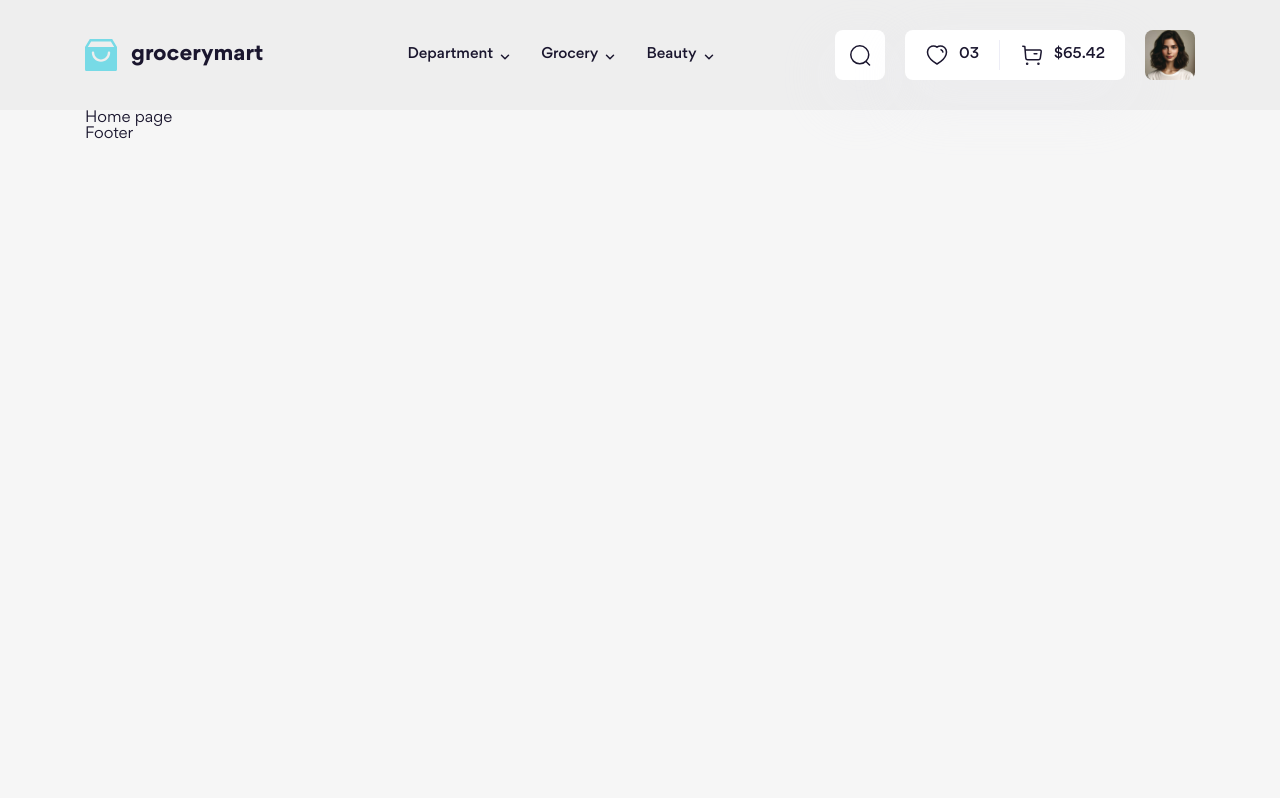
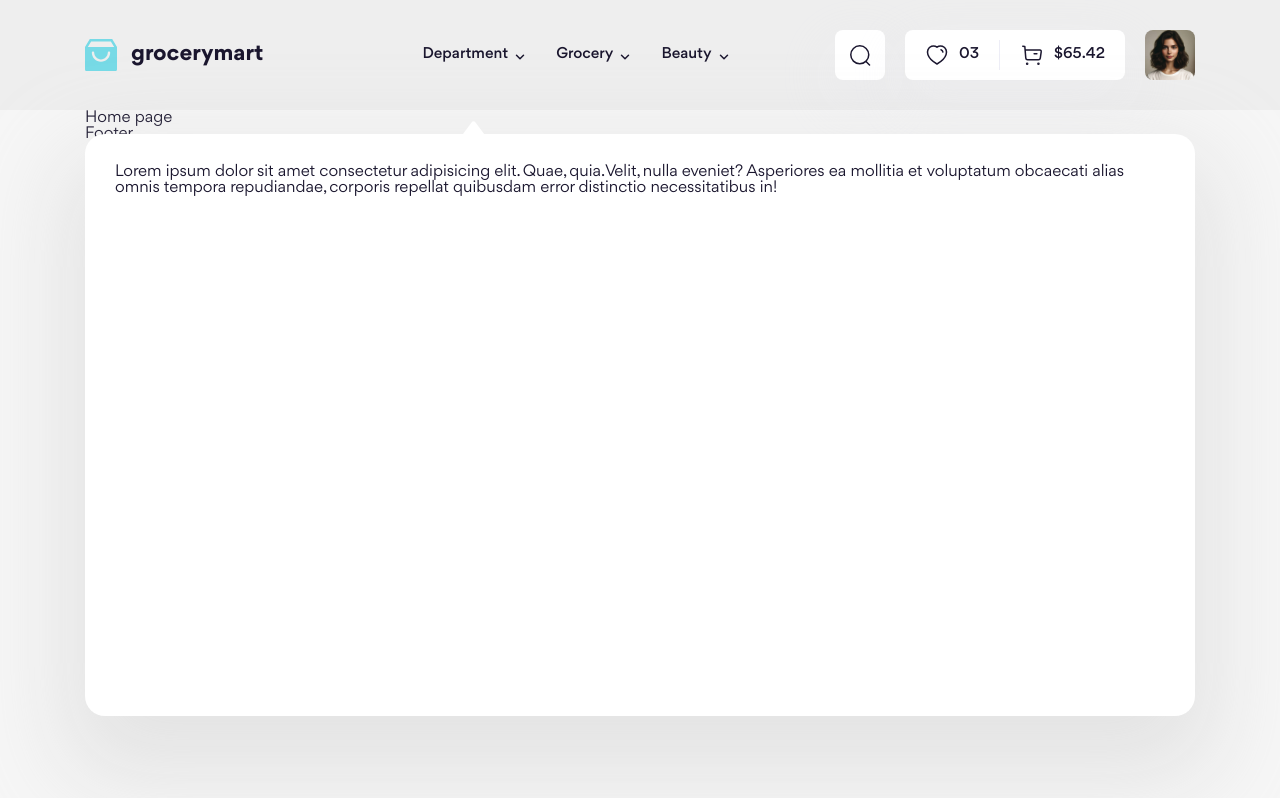
Before and after one commit to tuan782000/f8-project-08, a website: page index.html in a window 1280 px wide. Drawn offline with Linux system fonts and the light colour scheme.

Commit message:
Dựng khung phần Mega menu

```diff
--- a/assets/js/script.js
+++ b/assets/js/script.js
@@ -1,15 +1,90 @@
+const $ = document.querySelector.bind(document);
+const $$ = document.querySelectorAll.bind(document);
+
+/**
+ * Hàm tải template
+ *
+ * Cách dùng:
+ * <div id="parent"></div>
+ * <script>
+ *  load("#parent", "./path-to-template.html");
+ * </script>
+ */
 function load(selector, path) {
     const cached = localStorage.getItem(path);
     if (cached) {
-        document.querySelector(selector).innerHTML = cached;
+        $(selector).innerHTML = cached;
     }
 
     fetch(path)
         .then((res) => res.text())
         .then((html) => {
             if (html !== cached) {
-                document.querySelector(selector).innerHTML = html;
+                $(selector).innerHTML = html;
                 localStorage.setItem(path, html);
             }
+        })
+        .finally(() => {
+            window.dispatchEvent(new Event("template-loaded"));
         });
 }
+
+/**
+ * Hàm kiểm tra một phần tử
+ * có bị ẩn bởi display: none không
+ */
+function isHidden(element) {
+    if (!element) return true;
+
+    if (window.getComputedStyle(element).display === "none") {
+        return true;
+    }
+
+    let parent = element.parentElement;
+    while (parent) {
+        if (window.getComputedStyle(parent).display === "none") {
+            return true;
+        }
+        parent = parent.parentElement;
+    }
+
+    return false;
+}
+
+/**
+ * Hàm buộc một hành động phải đợi
+ * sau một khoảng thời gian mới được thực thi
+ */
+function debounce(func, timeout = 300) {
+    let timer;
+    return (...args) => {
+        clearTimeout(timer);
+        timer = setTimeout(() => {
+            func.apply(this, args);
+        }, timeout);
+    };
+}
+
+/**
+ * Hàm tính toán vị trí arrow cho dropdown
+ *
+ * Cách dùng:
+ * 1. Thêm class "js-dropdown-list" vào thẻ ul cấp 1
+ * 2. CSS "left" cho arrow qua biến "--arrow-left-pos"
+ */
+const calArrowPos = debounce(() => {
+    if (isHidden($(".js-dropdown-list"))) return;
+
+    const items = $$(".js-dropdown-list > li");
+
+    items.forEach((item) => {
+        const arrowPos = item.offsetLeft + item.offsetWidth / 2;
+        item.style.setProperty("--arrow-left-pos", `${arrowPos}px`);
+    });
+});
+
+// Tính toán lại vị trí arrow khi resize trình duyệt
+window.addEventListener("resize", calArrowPos);
+
+// Tính toán lại vị trí arrow sau khi tải template
+window.addEventListener("template-loaded", calArrowPos);
--- /dev/null
+++ b/scss/components/_dropdown.scss
@@ -0,0 +1,29 @@
+.dropdown {
+    position: absolute;
+    left: 0;
+
+    width: min(1240px, 100%);
+    padding-top: 54px;
+    // display: none;
+
+    &__inner {
+        position: relative;
+
+        height: 582px;
+
+        padding: 30px;
+
+        border-radius: 20px;
+        background: var(--dropdown-bg-color);
+        box-shadow: 0px 40px 90px 20px var(--dropdown-shadow-color);
+
+        &::before {
+            content: url("../icons/dropdown-arrow.svg");
+            position: absolute;
+            top: -13px;
+            left: var(--arrow-left-pos);
+            translate: -50%; // x
+            filter: var(--dropdown-arrow-color);
+        }
+    }
+}
--- a/scss/components/index.scss
+++ b/scss/components/index.scss
@@ -1 +1,2 @@
-@forward "./logo.scss"
+@forward "./logo.scss";
+@forward "./dropdown";
--- a/scss/layout/_header.scss
+++ b/scss/layout/_header.scss
@@ -13,6 +13,7 @@
 
 .top-bar {
     @extend %flexItemCenter;
+    position: relative;
     padding: 30px 0;
 
     @include abstracts.breakpoint(lg) {
@@ -45,17 +46,29 @@
 
     &__list {
         @extend %flexItemCenter;
-        gap: 30px;
+    }
+
+    &__item {
+        &:first-child {
+            padding-left: 0;
+        }
+        &:last-child {
+            padding-right: 0;
+        }
+        &:hover .dropdown {
+            display: block;
+        }
     }
 
     &__link {
+        @extend %flexItemCenter;
+        gap: 6px;
+        height: 50px;
+        padding: 0 15px;
+
         font-size: 1.5rem;
         font-weight: 500;
         line-height: 146.667%;
-
-        display: flex;
-        gap: 6px;
-        align-items: center;
     }
 
     &__arrow {
--- a/scss/theme/_dark.scss
+++ b/scss/theme/_dark.scss
@@ -3,9 +3,15 @@ html.dark {
     --icon-color: brightness(0) saturate(100%) invert(100%) sepia(5%)
         saturate(7500%) hue-rotate(69deg) brightness(126%) contrast(101%);
 
-    --body-bg: #292E39;
+    --body-bg: #292e39;
     --header-bg-color: #171c28;
     --top-act-group-bg-color: #292e39;
     --top-act-group-shadow: rgba(0, 0, 0, 0.2);
     --top-act-group-separate: #ededf6;
+
+    // Dropdown
+    --dropdown-bg-color: #2f3141;
+    --dropdown-shadow-color: rgba(23, 28, 40, 0.4);
+    --dropdown-arrow-color: brightness(0) saturate(100%) invert(17%) sepia(34%)
+        saturate(397%) hue-rotate(194deg) brightness(91%) contrast(90%);
 }
--- a/scss/theme/_light.scss
+++ b/scss/theme/_light.scss
@@ -13,4 +13,8 @@ html {
     @include abstracts.breakpoint(lg) {
         --header-bg-color: #fff;
     }
+
+    // Dropdown
+    --dropdown-bg-color: #fff;
+    --dropdown-shadow-color: rgba(200, 200, 200, 0.4)
 }
--- a/templates/header.html
+++ b/templates/header.html
@@ -3,7 +3,11 @@
     <div class="top-bar">
         <!-- More -->
         <button class="top-bar__more">
-            <img src="./assets/icons/more.svg" alt="" class="icon top-bar__more-icon">
+            <img
+                src="./assets/icons/more.svg"
+                alt=""
+                class="icon top-bar__more-icon"
+            />
         </button>
         <!-- logo -->
         <a href="./" class="logo">
@@ -16,8 +20,8 @@
         </a>
         <!-- Navbar -->
         <nav class="navbar">
-            <ul class="navbar__list">
-                <li>
+            <ul class="navbar__list js-dropdown-list">
+                <li class="navbar__item">
                     <a href="" class="navbar__link">
                         Department
                         <img
@@ -26,8 +30,17 @@
                             class="icon navbar__arrow"
                         />
                     </a>
+                    <div class="dropdown">
+                        <div class="dropdown__inner">
+                            Lorem ipsum dolor sit amet consectetur adipisicing
+                            elit. Quae, quia. Velit, nulla eveniet? Asperiores
+                            ea mollitia et voluptatum obcaecati alias omnis
+                            tempora repudiandae, corporis repellat quibusdam
+                            error distinctio necessitatibus in!
+                        </div>
+                    </div>
                 </li>
-                <li>
+                <li class="navbar__item">
                     <a href="" class="navbar__link">
                         Grocery
                         <img
@@ -37,7 +50,7 @@
                         />
                     </a>
                 </li>
-                <li>
+                <li class="navbar__item">
                     <a href="" class="navbar__link">
                         Beauty
                         <img
```
Also changed, not shown: assets/css/components/index.css, assets/css/main.css, assets/icons/dropdown-arrow.svg (added), 2 other files.
